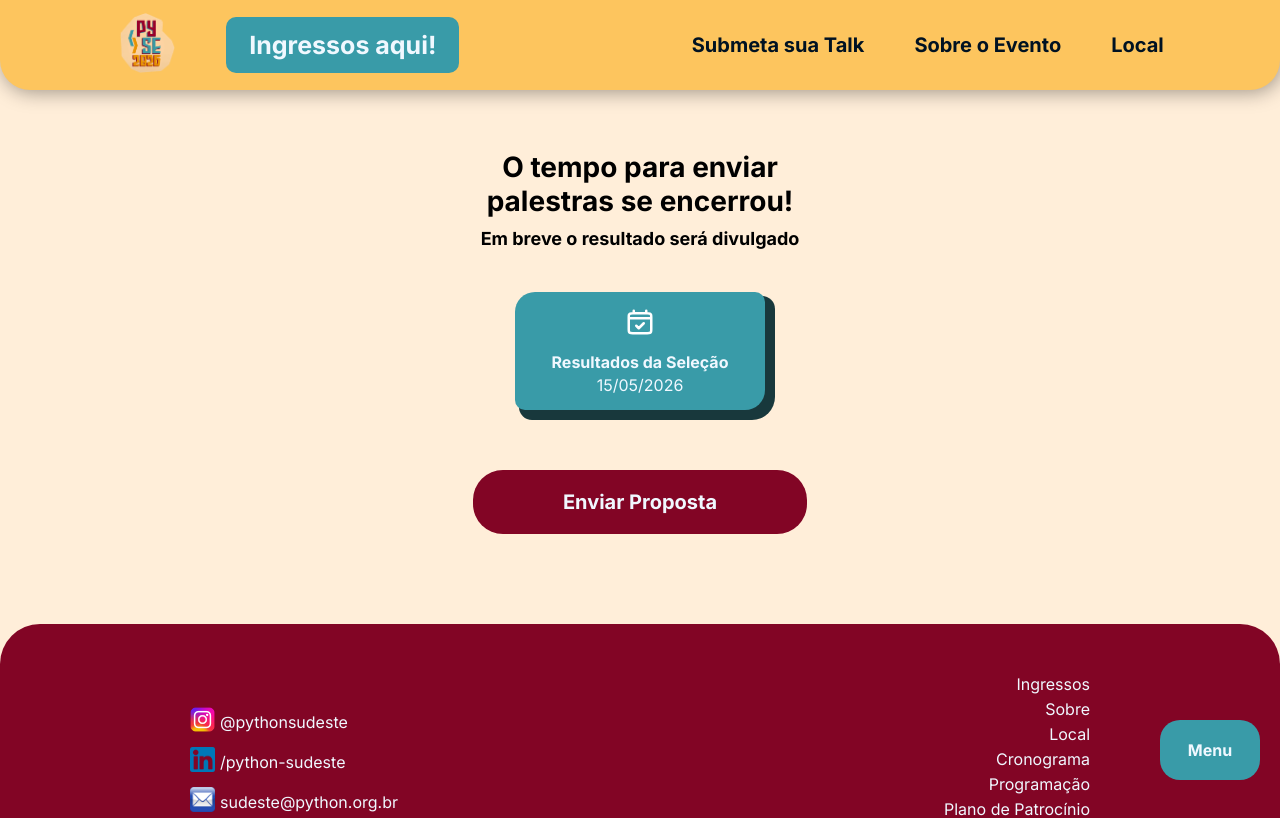
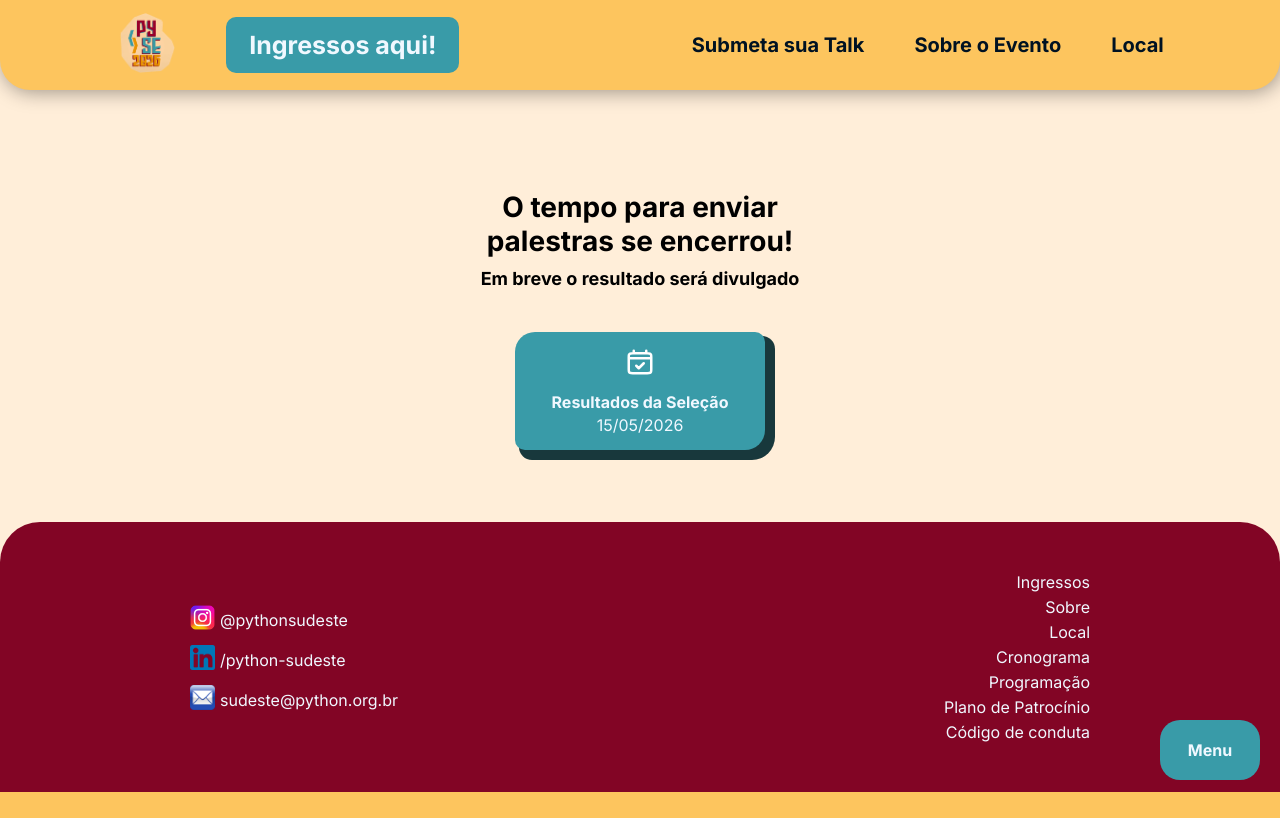
Before and after one commit to pythonsudeste/Site-PySE2026, a React (Vite) app: page /submissao in a window 1280 px wide. Shown: the top 818 px of the page. Built offline with nearby package versions, Linux system fonts and the light colour scheme.

Commit message:
Corrigindo espaçamento da pagina de submissão

```diff
--- a/src/pages/sumissao/Submissao.jsx
+++ b/src/pages/sumissao/Submissao.jsx
@@ -56,10 +56,10 @@ export default function Submissao() {
             {/* </div> */}
         </div>
 
-        <div className="Submissao-linha4">
-            <a href="https://talks.python.org.br/pyse26/cfp" target="_blank">
-                <button>Enviar Proposta</button>
-            </a>
-        </div>
+        {/* <div className="Submissao-linha4"> */}
+            {/* <a href="https://talks.python.org.br/pyse26/cfp" target="_blank"> */}
+                {/* <button>Enviar Proposta</button> */}
+            {/* </a> */}
+        {/* </div> */}
     </section>)
 }
--- a/src/pages/sumissao/styles/Submissao.css
+++ b/src/pages/sumissao/styles/Submissao.css
@@ -2,9 +2,10 @@
     display: flex;
     flex-direction: column;
     align-items: center;
-    justify-content: center;
+    justify-content: start;
+    height: calc(100vh - 418px);
     width: 100%;
-    padding: 60px 0px 40px 0px;
+    padding: 100px 0px 40px 0px;
 
     & .Submissao-h3 {
         font-size: 28px;
```
